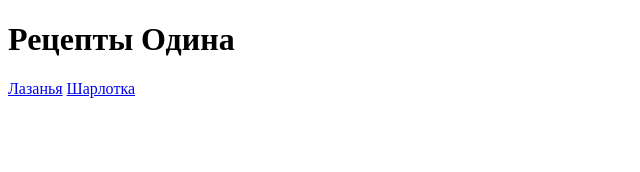
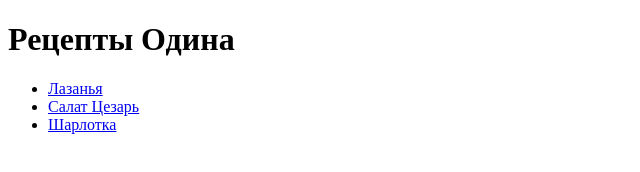
Before and after one commit to Timmy-oo/odin-recipes, a plain HTML site: page index.html in a window 1280 px wide. Shown: the whole page, without its empty margins (0-640 px from the left). Drawn offline with Linux system fonts and the light colour scheme.

Commit message:
index.html

```diff
--- a/index.html
+++ b/index.html
@@ -7,8 +7,10 @@
 </head>
 <body>
     <h1>Рецепты Одина</h1>
-    <a href="lasagna.html" target="_blank">Лазанья</a>
-    <a href="charlotte.html" target="_blank">Шарлотка</a>
-
+    <ul>
+    <li><a href="lasagna.html" target="_blank">Лазанья</a></li>
+    <li><a href="Caesar_salad.html" target="_blank">Салат Цезарь</a></li>
+    <li><a href="charlotte.html" target="_blank">Шарлотка</a></li>
+    </ul>
 </body>
 </html>
```
